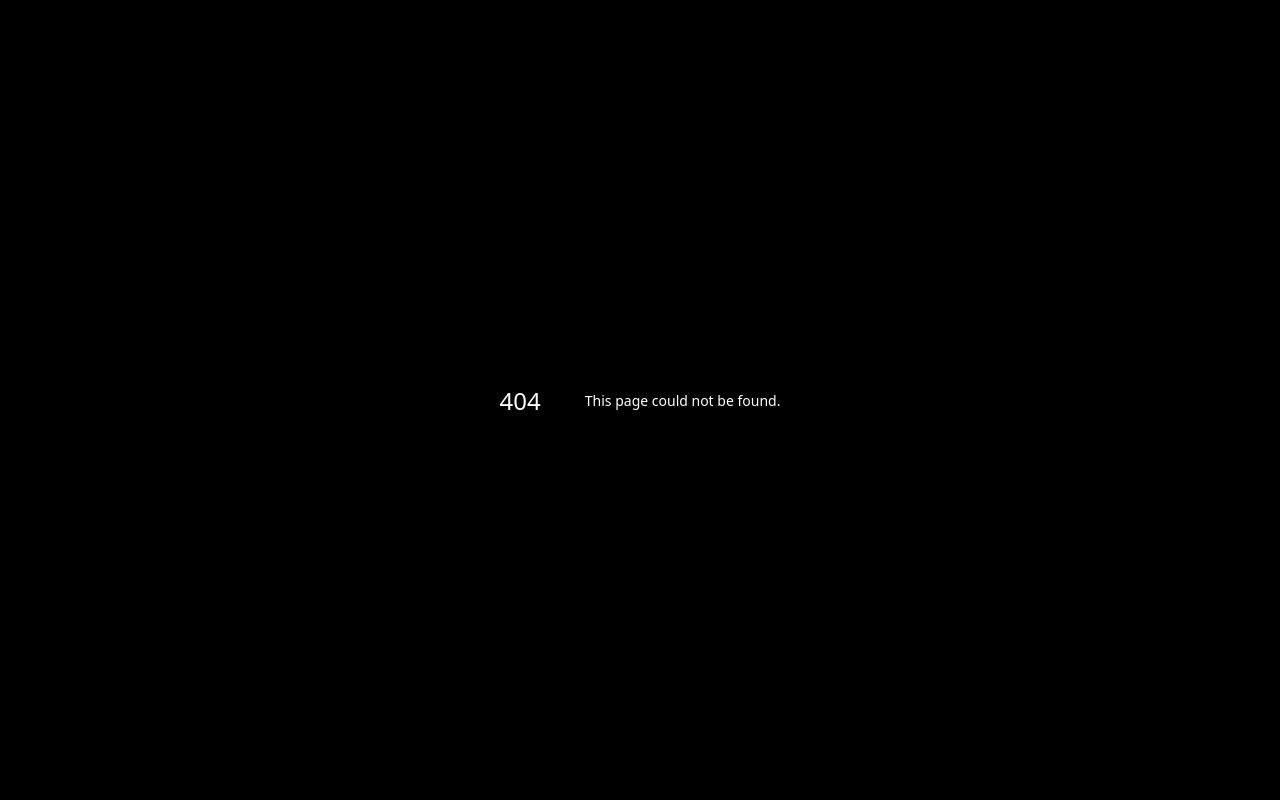
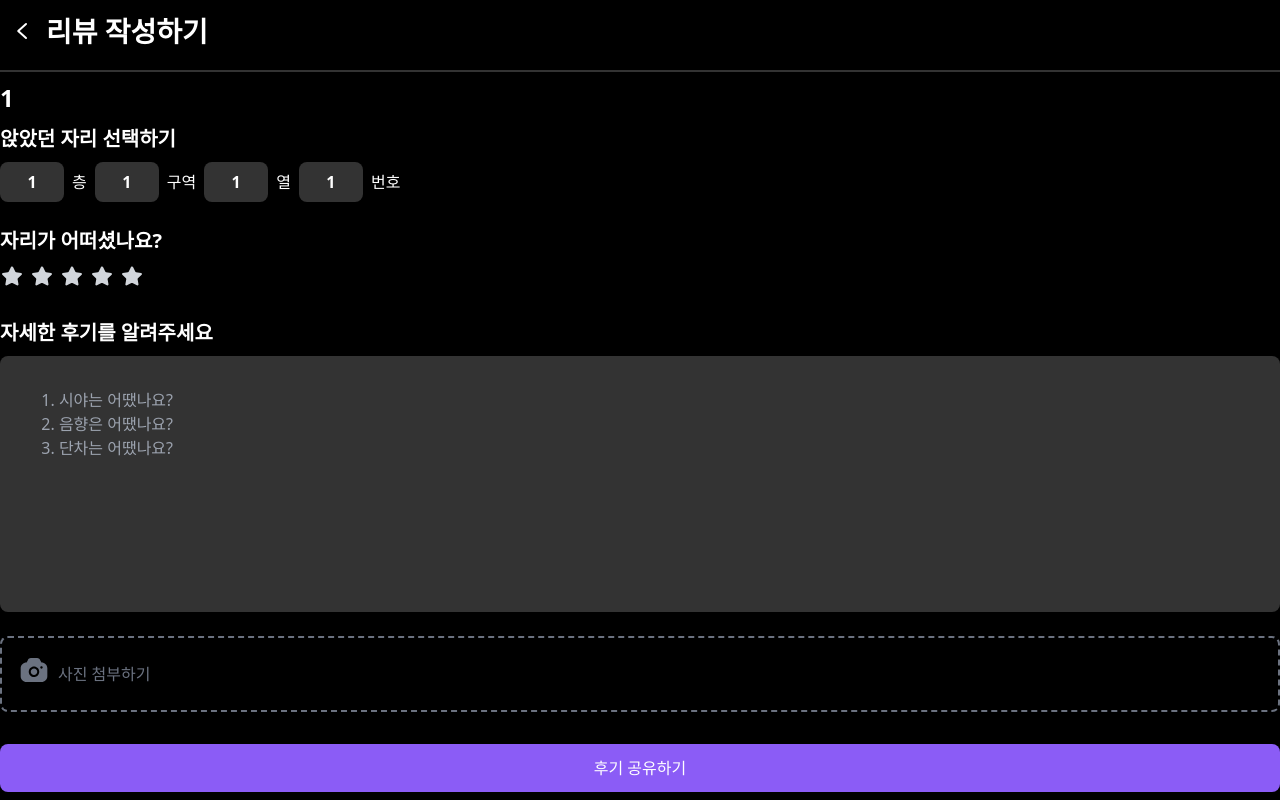
Before and after one commit to seatchoice/frontend, a Next.js app: page /1/post in a window 1280 px wide. Before the commit this address had no page. Built offline with nearby package versions, Linux system fonts and the light colour scheme.

Commit message:
create: review post page

```diff
--- /dev/null
+++ b/pages/[theater]/post/index.tsx
@@ -0,0 +1,24 @@
+import { useRouter } from "next/router";
+
+import { Text, Divider, BackButton } from "@/components";
+import { ReviewForm } from "@/domain/review/components";
+
+export default function ReviewPost() {
+  const {
+    query: { theater },
+  } = useRouter();
+
+  return (
+    <>
+      <header className="flex items-center py-2">
+        <BackButton />
+        <Text as="h3">리뷰 작성하기</Text>
+      </header>
+      <Divider className="my-2" />
+      <Text as="h4" className="mb-2">
+        {theater}
+      </Text>
+      <ReviewForm />
+    </>
+  );
+}
```
